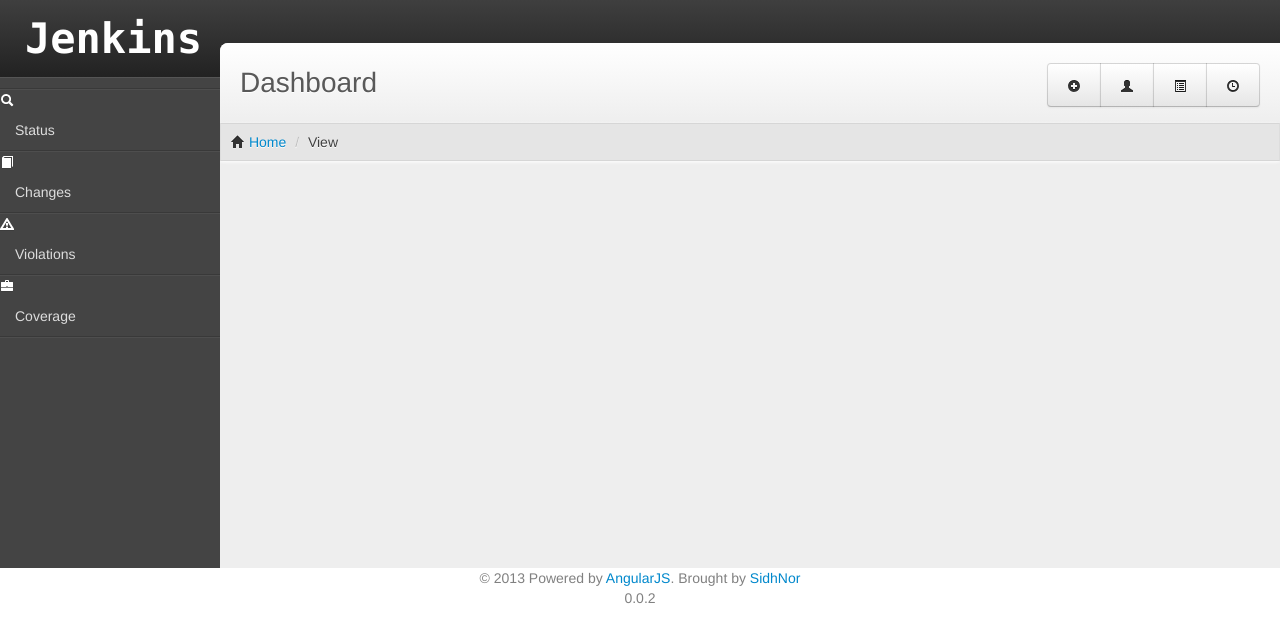
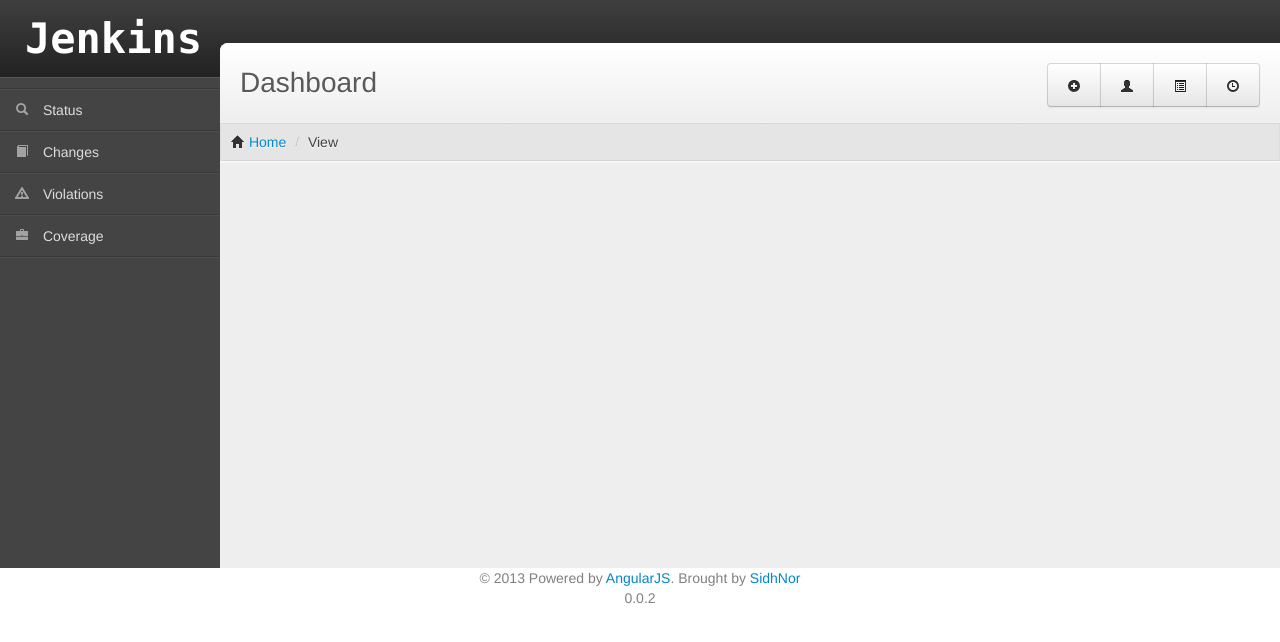
Before and after one commit to SidhNor/jenkins-ng-client, a website: page app/index.html in a window 1280 px wide. Drawn offline with nearby package versions, Linux system fonts and the light colour scheme; no server answers; files whose address does not match are found by name.

Commit message:
chor(index): Added mobile meta tags

```diff
--- a/app/index.html
+++ b/app/index.html
@@ -6,6 +6,9 @@
 	<link rel="stylesheet" href="css/app.css"/>
 	<base href="/jenkins/">
 	<!--<base href="/plugin/ng/index.html">-->
+	<meta name="viewport" content="width=device-width, initial-scale=1.0, minimum-scale=1.0, maximum-scale=1.0, user-scalable=no">
+	<meta name="format-detection" content="telephone=no">
+	<meta http-equiv="cleartype" content="on">
 </head>
 <body>
 	<header>
@@ -14,8 +17,10 @@
 	<aside ng-controller="MenuCtrl" class="menu" ng-class="{disabled: !enabled}">
 		<ul class="nav">
 			<li ng-repeat="link in links">
-				<i ng-class="link.iconClass"></i>
-				<a ng-click="launchTask(link)" class="ng-cloak">{{link.label}}</a>
+				<a ng-click="launchTask(link)" class="ng-cloak">
+					<i ng-class="link.iconClass"></i>
+					<span>{{link.label}}</span>
+				</a>
 			</li>
 		</ul>
 	</aside>
```
